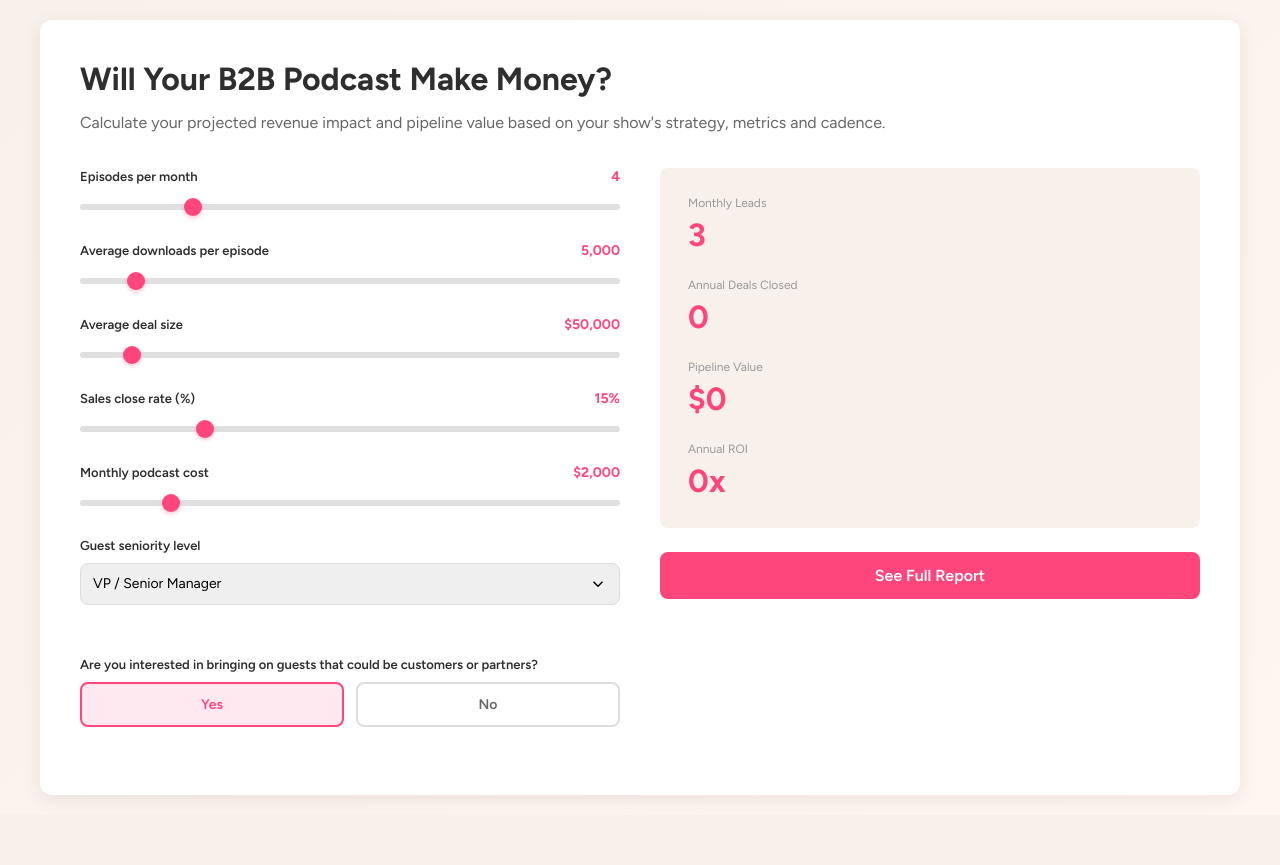
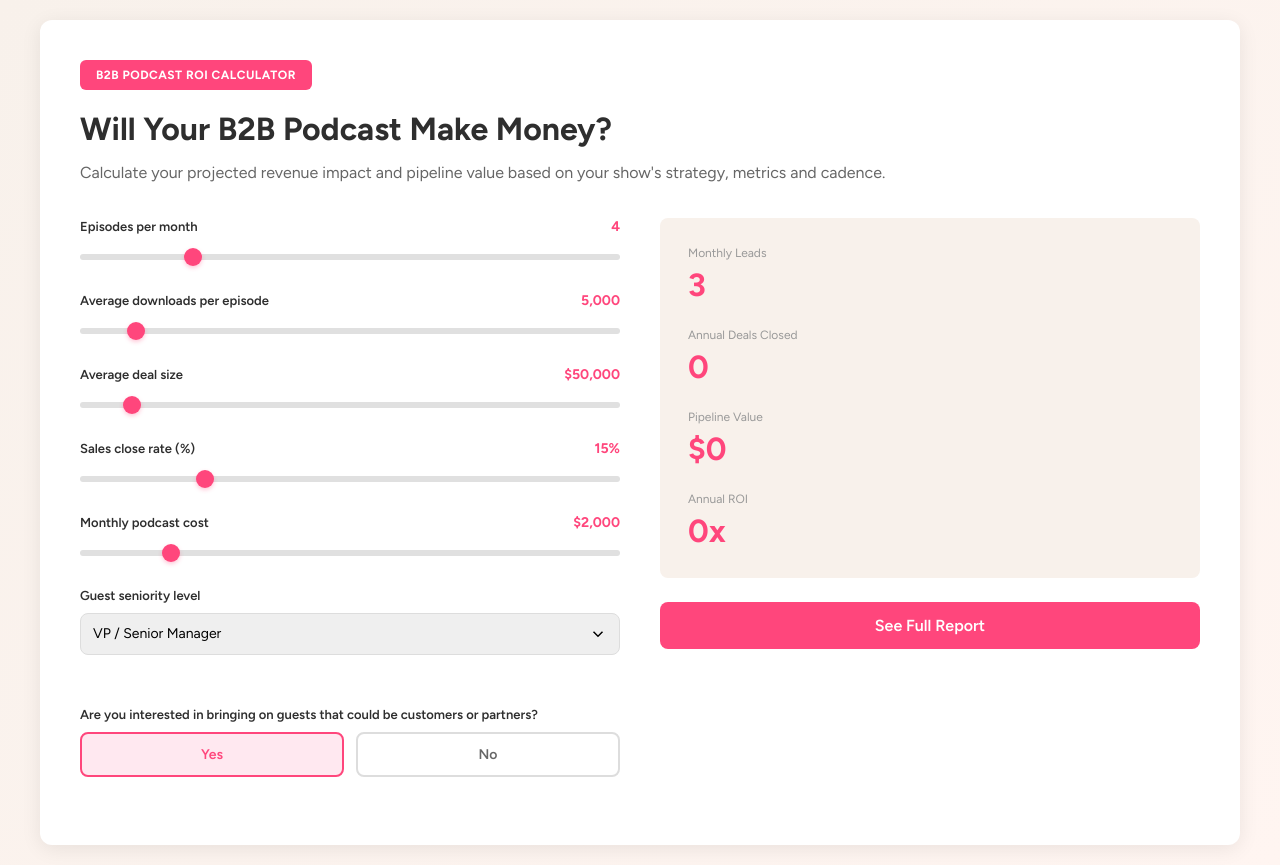
Before and after one commit to famecodeteam/roi-calculator, a React (Create React App) app: page / in a window 1280 px wide. Before the commit the page ends 815 px from the top, so only its background shows below. Built offline with nearby package versions, Linux system fonts and the light colour scheme.

Commit message:
Add: B2B Podcast ROI Calculator header box to all screens

```diff
--- a/src/App.jsx
+++ b/src/App.jsx
@@ -109,6 +109,20 @@ export default function App() {
     gridTemplateColumns: '1fr 1fr',
     gap: '40px',
     alignItems: 'start'
+  };
+
+  const headerBoxStyle = {
+    display: 'inline-block',
+    background: '#ff467c',
+    color: 'white',
+    padding: '8px 16px',
+    borderRadius: '6px',
+    fontSize: '12px',
+    fontWeight: '700',
+    marginBottom: '20px',
+    fontFamily: 'Figtree, sans-serif !important',
+    textTransform: 'uppercase',
+    letterSpacing: '0.5px'
   };
 
   const headerStyle = {
@@ -327,6 +341,7 @@ export default function App() {
         <style>{sliderStyleWithThumb}</style>
         <div style={containerStyle}>
           <div style={cardStyle}>
+            <div style={headerBoxStyle}>B2B Podcast ROI Calculator</div>
             <h1 style={headerStyle}>Will Your B2B Podcast Make Money?</h1>
             <p style={descriptionStyle}>
               Calculate your projected revenue impact and pipeline value based on your show's strategy, metrics and cadence.
@@ -485,6 +500,7 @@ export default function App() {
           <button style={exitButtonStyle} onClick={() => setScreen('calculator')}>
             <X size={24} />
           </button>
+          <div style={headerBoxStyle}>B2B Podcast ROI Calculator</div>
           <h2 style={headerStyle}>Get Your Full Report</h2>
           <p style={descriptionStyle}>
             Enter your email to receive detailed insights and a custom action plan.
@@ -512,6 +528,7 @@ export default function App() {
     return (
       <div style={containerStyle}>
         <div style={cardStyle}>
+          <div style={headerBoxStyle}>B2B Podcast ROI Calculator</div>
           <h2 style={headerStyle}>Thank You!</h2>
           <p style={descriptionStyle}>
             We've sent your report to {email}. Check your inbox for next steps.
```
